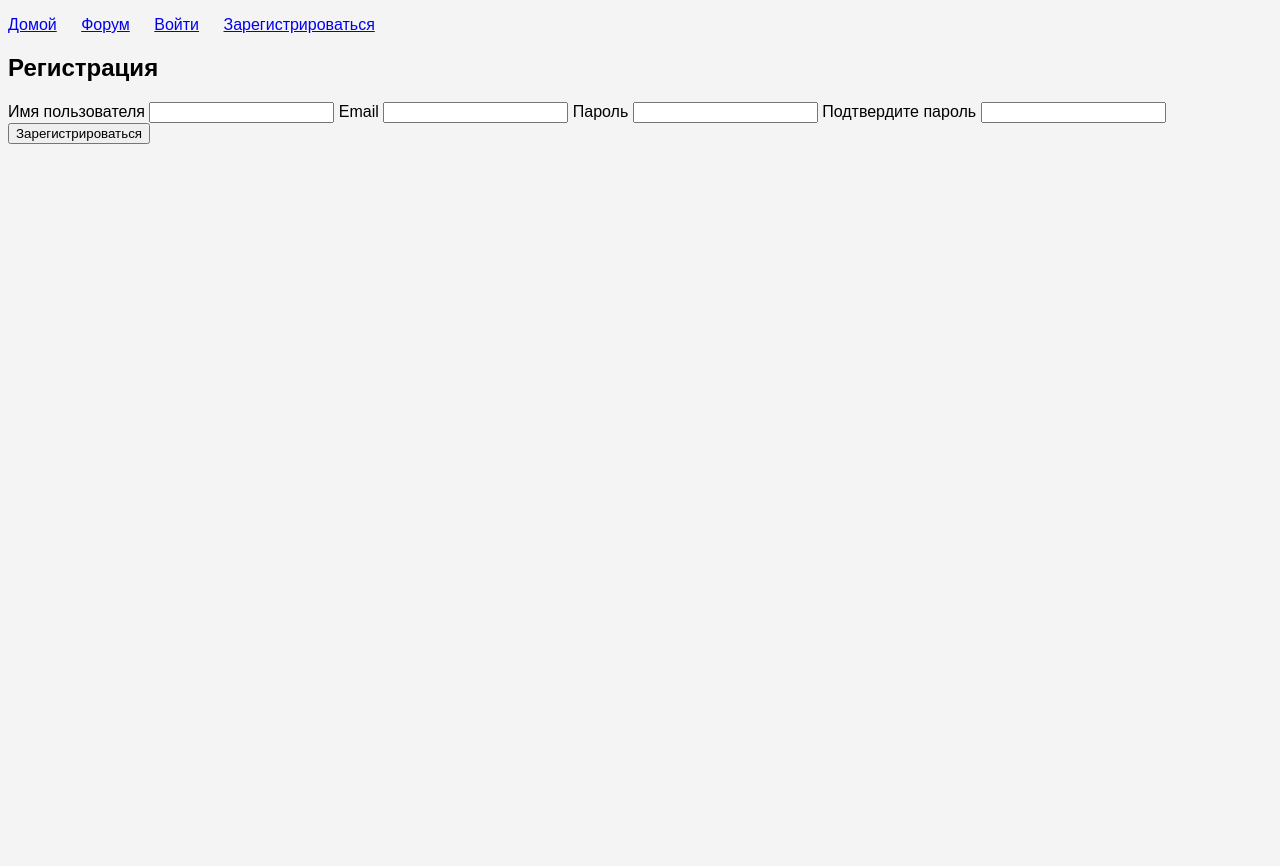
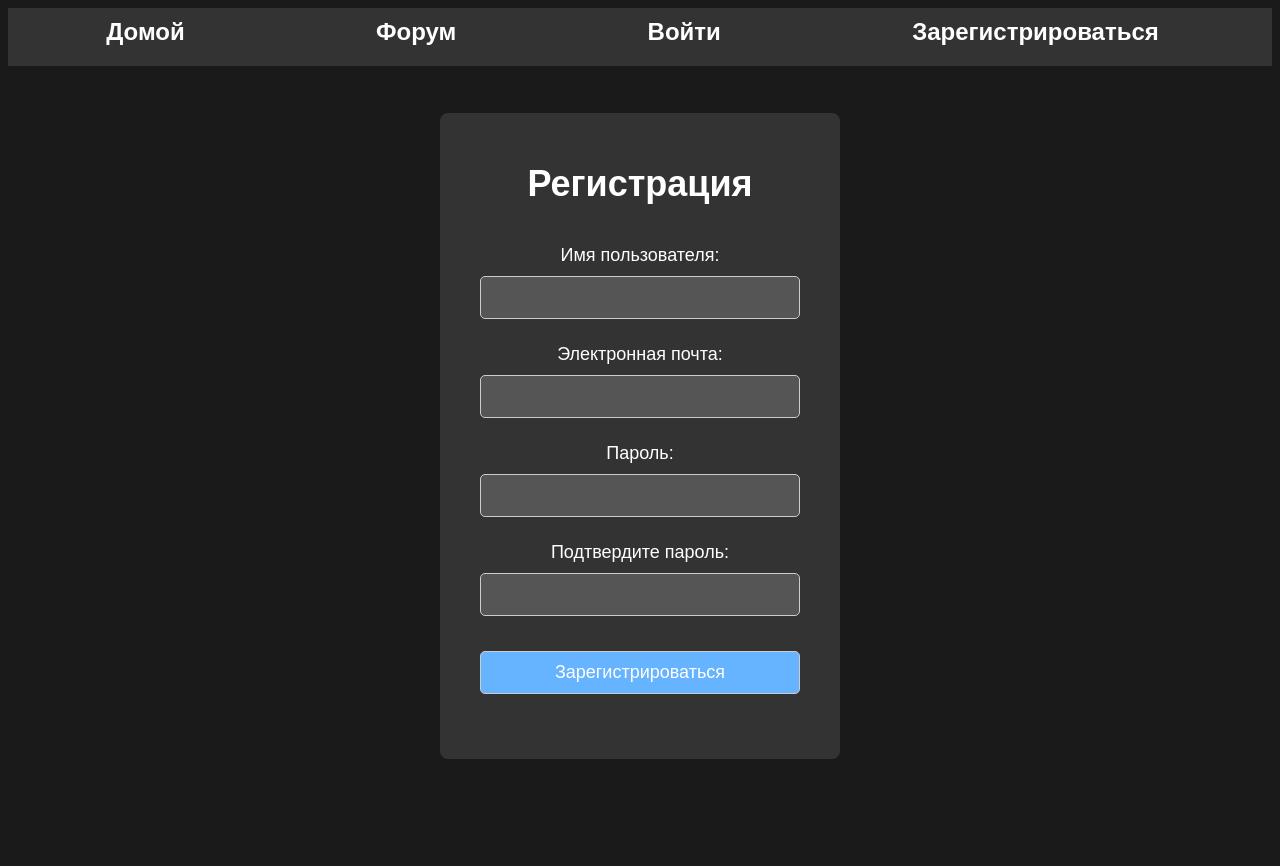
Before and after one commit to xYarvinx/Web_Forum_Flask, a Flask app: page /register in a window 1280 px wide. Before the commit the page ends 144 px from the top, so only its background shows below. Run offline with Flask 3, Linux system fonts and the light colour scheme.

Commit message:
nice front

```diff
--- a/static/styles.css
+++ b/static/styles.css
@@ -1,20 +1,165 @@
+/* Основные стили */
 body {
-    font-family: Arial, sans-serif;
-    background-color: #f4f4f4;
+    background-color: #1a1a1a; /* Тёмный фон */
+    color: #ffffff; /* Светлый текст */
+    font-family: sans-serif;
 }
 
-h1 {
-    color: #333;
+header, footer {
+    background-color: #333; /* Тёмный фон для блоков */
+    color: #fff; /* Светлый текст для блоков */
+}
+
+a {
+    color: #66b3ff; /* Цвет ссылок */
+}
+
+label {
+    font-size: 18px;
+}
+
+a:hover {
+    color: #ffffff; /* Изменение цвета ссылок при наведении */
 }
 
 ul {
-    list-style-type: none;
+    list-style-type: none; /* Убираем маркеры списка */
+    margin: 0;
     padding: 0;
 }
 
 li {
-    display: inline;
-    margin-right: 20px;
+    margin-bottom: 10px; /* Добавляем отступ между элементами списка */
 }
 
-/* Другие стили по вашему усмотрению */
+form {
+    color: #fff; /* Светлый текст для форм */
+    padding: 20px; /* Добавляем отступ вокруг формы */
+}
+
+input, textarea {
+    background-color: #555; /* Тёмный фон для полей ввода */
+    width: 100%;
+    padding: 10px;
+    box-sizing: border-box;
+    border: 1px solid #ccc;
+    border-radius: 5px;
+    color: #fff;
+    margin-bottom: 25px;
+    margin-top: 10px;/* Восстанавливаем отступ между элементами */
+    font-size: 18px;
+}
+
+input[type="submit"] {
+    width: 100%;
+    background-color: #66b3ff;
+    color: #fff;
+    cursor: pointer;
+    transition: background-color 0.3s ease-in-out;
+}
+
+input[type="submit"]:hover {
+    background-color: #3385ff;
+}
+
+/* Стили для страницы входа и регистрации */
+.login-page, .register-page {
+    display: flex;
+    justify-content: center;
+    align-items: center;
+    height: 70vh; /* Занимаем 60% высоты экрана */
+    margin-bottom: 20px; /* Восстанавливаем отступ между блоками */
+}
+
+.login-container, .register-container {
+    background-color: #333;
+    padding: 20px;
+    border-radius: 8px;
+    max-width: 400px; /* Максимальная ширина блока */
+    width: 100%; /* Ширина блока 100% */
+    box-sizing: border-box; /* Учтем padding в ширине */
+    margin-bottom: 20px; /* Восстанавливаем отступ между блоками */
+}
+
+.login-container h2, .register-container h2 {
+    text-align: center;
+    color: #fff;
+    margin-bottom: 20px;
+    font-size: 36px;
+}
+
+/* Стили для Header и навигации */
+header {
+    background-color: #333;
+    color: #fff;
+    padding: 10px;
+    text-align: center;
+}
+
+nav ul {
+    display: flex;
+    justify-content: space-around;
+    margin: 0;
+    padding: 0;
+}
+
+nav li {
+    margin-right: 15px;
+}
+
+nav a {
+    text-decoration: none;
+    color: #fff;
+    font-weight: bold;
+    font-size: 24px;
+    transition: color 0.3s ease-in-out;
+}
+
+nav a:hover {
+    color: #66b3ff;
+}
+
+/* Стили для содержимого в блоке main */
+main {
+    text-align: center;
+    padding-top: 100px;
+    padding-bottom: 100px;
+    margin-bottom: 20px; /* Восстанавливаем отступ между блоками */
+}
+
+/* styles.css */
+
+/* Добавляем стили для блока форума */
+.forum-posts {
+    display: grid;
+    grid-template-columns: repeat(auto-fill, minmax(30%, 1fr)); /* Автоматическое заполнение, минимальная ширина 30% */
+    gap: 20px; /* Отступ между блоками */
+}
+
+.forum-post-link {
+    text-decoration: none;
+    color: inherit;
+}
+
+.forum-post {
+    background-color: #333;
+    padding: 15px;
+    border-radius: 8px;
+    box-sizing: border-box;
+    color: #fff;
+    text-align: center;
+    cursor: pointer;
+    transition: background-color 0.3s ease;
+}
+
+.forum-post h3 {
+    margin-bottom: 10px;
+}
+
+.forum-post p {
+    margin: 0;
+}
+
+.forum-post:hover {
+    background-color: #555;
+}
--- a/templates/base.html
+++ b/templates/base.html
@@ -6,10 +6,7 @@
 </head>
 <body>
     <header>
-        <!-- здесь можно разместить верхнюю часть шаблона, которая будет общей для всех страниц -->
-    </header>
-
-    <nav>
+        <nav>
         <ul>
             <li><a href="/">Домой</a></li>
             <li><a href="/forum">Форум</a></li>
@@ -18,6 +15,7 @@
             <!-- здесь можно добавить дополнительные ссылки для навигации -->
         </ul>
     </nav>
+    </header>
 
     <main>
         {% block content %}{% endblock %}
--- a/templates/register.html
+++ b/templates/register.html
@@ -1,13 +1,31 @@
 {% extends "base.html" %}
 {% block title %}Регистрация{% endblock %}
 {% block content %}
-    <h2>Регистрация</h2>
-    <form method="POST">
-        {{ form.csrf_token }}
-        {{ form.username.label }} {{ form.username }}
-        {{ form.email.label }} {{ form.email }}
-        {{ form.password.label }} {{ form.password }}
-        {{ form.confirm_password.label }} {{ form.confirm_password }}
-        {{ form.submit }}
-    </form>
+    <div class="register-page">
+        <div class="register-container form-container">
+            <h2>Регистрация</h2>
+            <form method="POST">
+                {{ form.csrf_token }}
+                <div class="form-group">
+                    <label for="{{ form.username.id }}">Имя пользователя:</label>
+                    {{ form.username }}
+                </div>
+                <div class="form-group">
+                    <label for="{{ form.email.id }}">Электронная почта:</label>
+                    {{ form.email }}
+                </div>
+                <div class="form-group">
+                    <label for="{{ form.password.id }}">Пароль:</label>
+                    {{ form.password }}
+                </div>
+                <div class="form-group">
+                    <label for="{{ form.confirm_password.id }}">Подтвердите пароль:</label>
+                    {{ form.confirm_password }}
+                </div>
+                <div class="form-group">
+                    {{ form.submit }}
+                </div>
+            </form>
+        </div>
+    </div>
 {% endblock %}
```
Also changed, not shown: templates/forum.html (+11 -7 lines), templates/login.html (+17 -2 lines).
